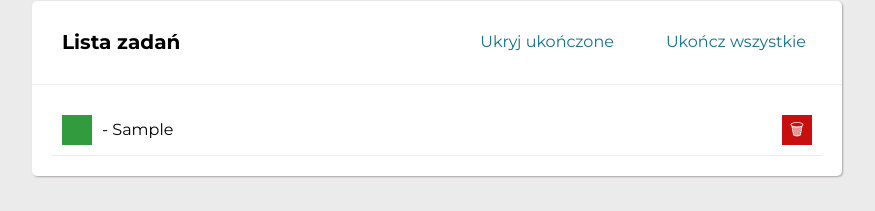
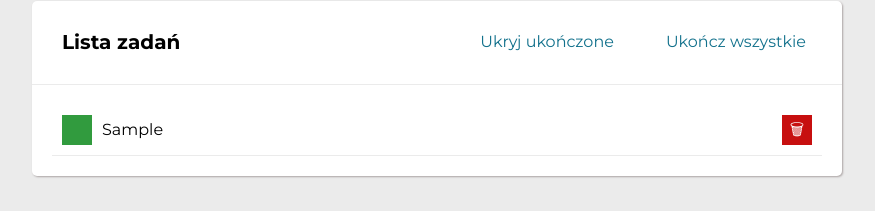
Before and after one commit to Kantares77/tasks-list-react, a React (Create React App) app: page / in a window 1280 px wide. Both pictures are taken after typing "Sample" into the empty fields and a click on the button "Dodaj zadanie". Shown: the part 283-494 px from the top of the page, without its empty margins (203-1078 px from the left). Built offline with nearby package versions, Linux system fonts and the light colour scheme.

Commit message:
add bracekt to nanoid

```diff
--- a/src/features/tasks/Form/index.js
+++ b/src/features/tasks/Form/index.js
@@ -23,7 +23,7 @@ const Form = () => {
         dispatch(addTask({
             content: trimedNewTaskContent,
             done: false,
-            id: nanoid,
+            id: nanoid(),
         }));
 
         setNewTaskContent("");
--- a/src/features/tasks/TaskList/index.js
+++ b/src/features/tasks/TaskList/index.js
@@ -22,7 +22,7 @@ const TaskList = () => {
                     <Content
                         done={task.done}
                     >
-                        {task.id} - {task.content}
+                        {task.content}
                     </Content>
                     <Button
                         remove
```
